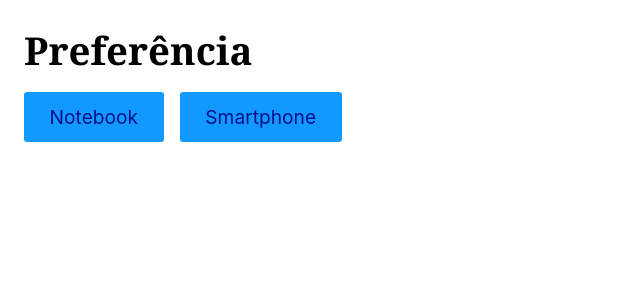
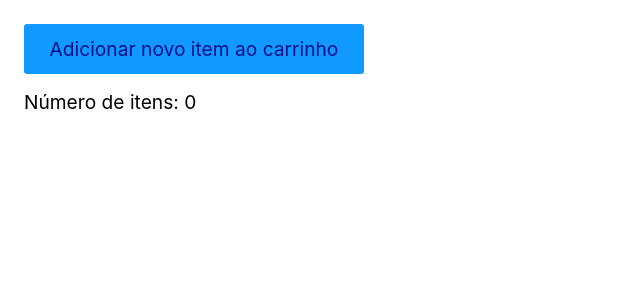
Before and after one commit to rafaelftdelima/react-course, a React (Vite) app: page / in a window 1280 px wide. Shown: the top 300 px of the page, without its empty margins (0-640 px from the left). Built offline with nearby package versions, Linux system fonts and the light colour scheme.

Commit message:
0303 useRef

```diff
--- a/src/App.jsx
+++ b/src/App.jsx
@@ -1,35 +1,25 @@
 import React from 'react';
 
-import Product from './Product';
+const App = () => {
+  const [cart, setCart] = React.useState(0);
+  const [notification, setNotification] = React.useState(null);
+  const timeoutRef = React.useRef();
 
-const App = () => {
-  const [product, setProduct] = React.useState(null);
+  const handleClick = () => {
+    setCart(cart + 1);
+    setNotification('Item adicionado ao carrinho');
 
-  React.useEffect(() => {
-    const preferencial_product = localStorage.getItem('preferencial_product');
-
-    if (preferencial_product)
-      setProduct(preferencial_product);
-  }, []);
-
-  React.useEffect(() => {
-    if (product !== null)
-      localStorage.setItem('preferencial_product', product);
-  }, [product]);
-
-  const handleClick = ({ target }) => {
-    const product_name = target.innerText.toLowerCase();
-
-    setProduct(product_name);
+    clearTimeout(timeoutRef.current);
+    timeoutRef.current = setTimeout(() => {
+      setNotification(null);
+    }, 2000);
   };
 
   return (
     <div>
-      <h1>Preferência</h1>
-      <button onClick={handleClick} style={{marginRight: '1rem'}}>Notebook</button>
-      <button onClick={handleClick}>Smartphone</button>
-
-      <Product product_name={product} />
+      <p>{notification}</p>
+      <button onClick={handleClick}>Adicionar novo item ao carrinho</button>
+      <p>Número de itens: {cart}</p>
     </div>
   );
 };
```
